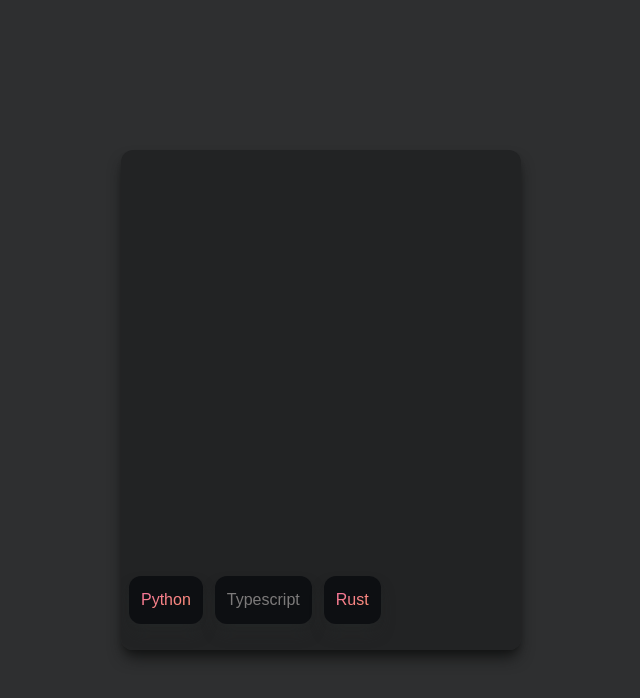
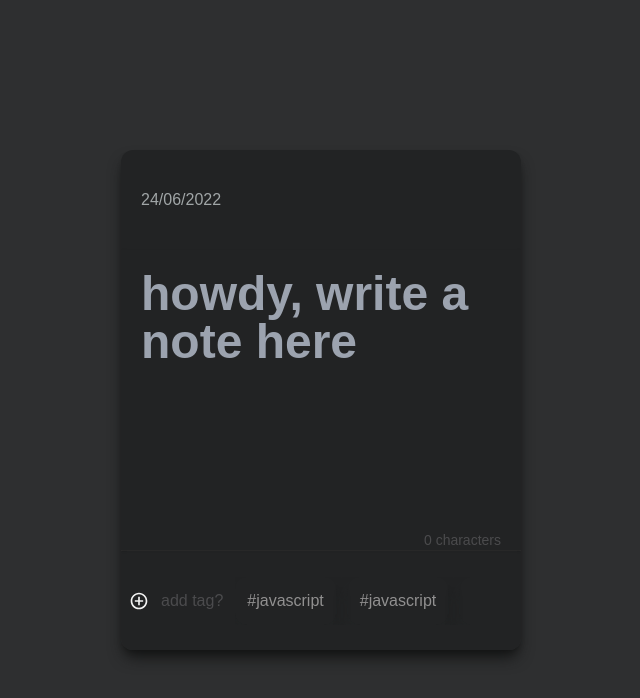
Before and after one commit to KabakaWilliam/git_dates, a Next.js app: page / in a window 1280 px wide. Shown: the top 698 px of the page, without its empty margins (319-959 px from the left). Built offline with nearby package versions, Linux system fonts and the light colour scheme.

Commit message:
added base components

```diff
--- /dev/null
+++ b/components/AddIcon.tsx
@@ -0,0 +1,22 @@
+import React from "react";
+
+const AddIcon = () => {
+  return (
+    <svg
+      stroke="currentColor"
+      fill="currentColor"
+      stroke-width="0"
+      viewBox="0 0 24 24"
+      color="rgba(255, 255, 255, 0.95)"
+      height="20"
+      width="20"
+      xmlns="http://www.w3.org/2000/svg"
+      style={{ color: "rgba(255, 255, 255, 0.95);" }}
+    >
+      <path fill="none" d="M0 0h24v24H0z"></path>
+      <path d="M13 7h-2v4H7v2h4v4h2v-4h4v-2h-4V7zm-1-5C6.48 2 2 6.48 2 12s4.48 10 10 10 10-4.48 10-10S17.52 2 12 2zm0 18c-4.41 0-8-3.59-8-8s3.59-8 8-8 8 3.59 8 8-3.59 8-8 8z"></path>
+    </svg>
+  );
+};
+
+export default AddIcon;
--- /dev/null
+++ b/components/SuggestedTag.tsx
@@ -0,0 +1,31 @@
+import { useState } from "react";
+
+const SuggestedTag = () => {
+  const [color, setColor] = useState("#2E2F30");
+
+  const switchColors = () => {
+    if (color == "#76d0a3") {
+      setColor("#2E2F30");
+    } else {
+      setColor("#76d0a3");
+    }
+  };
+  return (
+    <div
+      onClick={switchColors}
+      className={`w-max p-3 flex items-center justify-center bg-[${color}] shadow-[#242727a2]   shadow-lg rounded-xl`}
+    >
+      <span
+        className={
+          color == "#76d0a3"
+            ? `select-none text-black`
+            : `select-none text-[#919090]`
+        }
+      >
+        #javascript
+      </span>
+    </div>
+  );
+};
+
+export default SuggestedTag;
--- /dev/null
+++ b/components/SuggestedTagContainer.tsx
@@ -0,0 +1,13 @@
+import SuggestedTag from "./SuggestedTag";
+
+const SuggestedTagContainer = () => {
+  return (
+    <div className="w-[60%] overflow-x-auto flex gap-x-5 md:gap-x-3 ">
+      <SuggestedTag />
+      <SuggestedTag />
+      <SuggestedTag />
+    </div>
+  );
+};
+
+export default SuggestedTagContainer;
--- /dev/null
+++ b/components/TextAreaContainer.tsx
@@ -0,0 +1,31 @@
+import { spawn } from "child_process";
+import { useState } from "react";
+
+const TextAreaContainer = () => {
+  const [inputText, setInputText] = useState("");
+  return (
+    <div className="relative h-[60%] w-[100%] text-5xl text-[#ffffff] p-5 font-bold shadow ">
+      <form action="" className="w-[100%] h-[98%]">
+        <textarea
+          onChange={(e) => {
+            e.preventDefault();
+            setInputText(e.target.value);
+          }}
+          typeof="submit"
+          placeholder="howdy, write a note here"
+          className="bg-transparent  w-[100%] h-[100%] resize-none outline-none"
+        />
+      </form>
+      <div className="w-[90%] flex justify-end  text-sm font-thin text-[#4b4b4d] absolute bottom-0 ">
+        {/* {inputText.length}/250 characters */}
+        {inputText.length == 0 ? (
+          "0 characters"
+        ) : (
+          <span>{inputText.length}/250 characters</span>
+        )}
+      </div>
+    </div>
+  );
+};
+
+export default TextAreaContainer;
--- a/components/UserCard.tsx
+++ b/components/UserCard.tsx
@@ -1,15 +1,28 @@
-import React from "react";
+import React, { useState } from "react";
+import AddIcon from "./AddIcon";
 import LanguageBubble from "./LanguageBubble";
+import SuggestedTag from "./SuggestedTag";
+import SuggestedTagContainer from "./SuggestedTagContainer";
+import TextAreaContainer from "./TextAreaContainer";
 
 const UserCard = () => {
+  const [tags, setTags] = useState("");
   return (
     <div className="w-[300px] h-[450px] snap-y overflow-y-auto snap-mandatory md:w-[400px] md:h-[500px] bg-[#222324]  cursor-pointer shadow-[#131414]  shadow-lg rounded-xl">
       <div className="snap-start w-[100%] h-[100%] -green-500 rounded-t-xl  ">
-        <div className="h-[80%] w-[100%]  "></div>
-        <div className="h-[20%] w-[100%]  flex flex-wrap items-center justify-start gap-x-3 pl-2">
-          <LanguageBubble language="Python" match={true} />
+        <div className="h-[20%] w-[100%] flex items-center justify-start  ">
+          <div className="text-[#a1a6a7] text-md font-thin pl-5">
+            24/06/2022
+          </div>
+        </div>
+        <TextAreaContainer />
+        <div className="h-[20%] w-[100%] flex flex-wrap items-center justify-start gap-x-3 pl-2 border-[#2c2c2c] border-t">
+          {/* <LanguageBubble language="Python" match={true} />
           <LanguageBubble language="Typescript" match={false} />
-          <LanguageBubble language="Rust" match={true} />
+          <LanguageBubble language="Rust" match={true} /> */}
+          <AddIcon />
+          <span className="text-[#4b4b4d]">add tag?</span>
+          <SuggestedTagContainer />
         </div>
       </div>
       <div className="snap-start w-[100%] h-[100%] -red-500 "></div>
```
